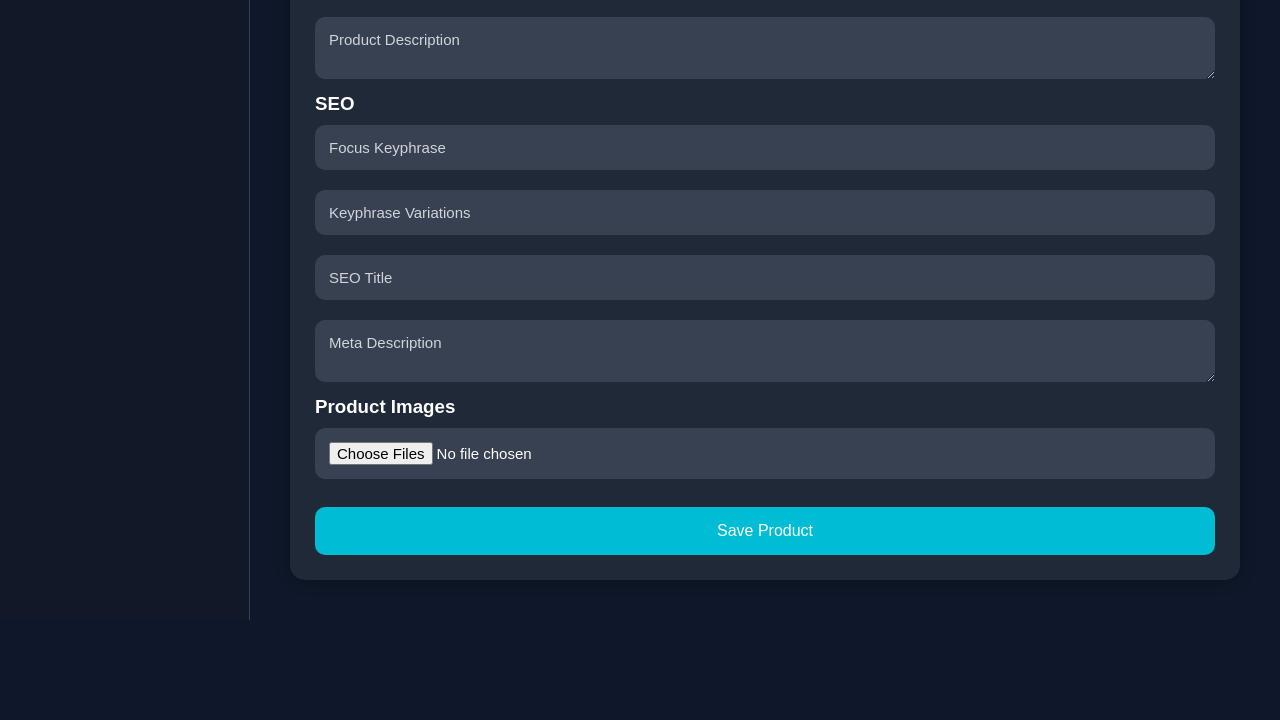
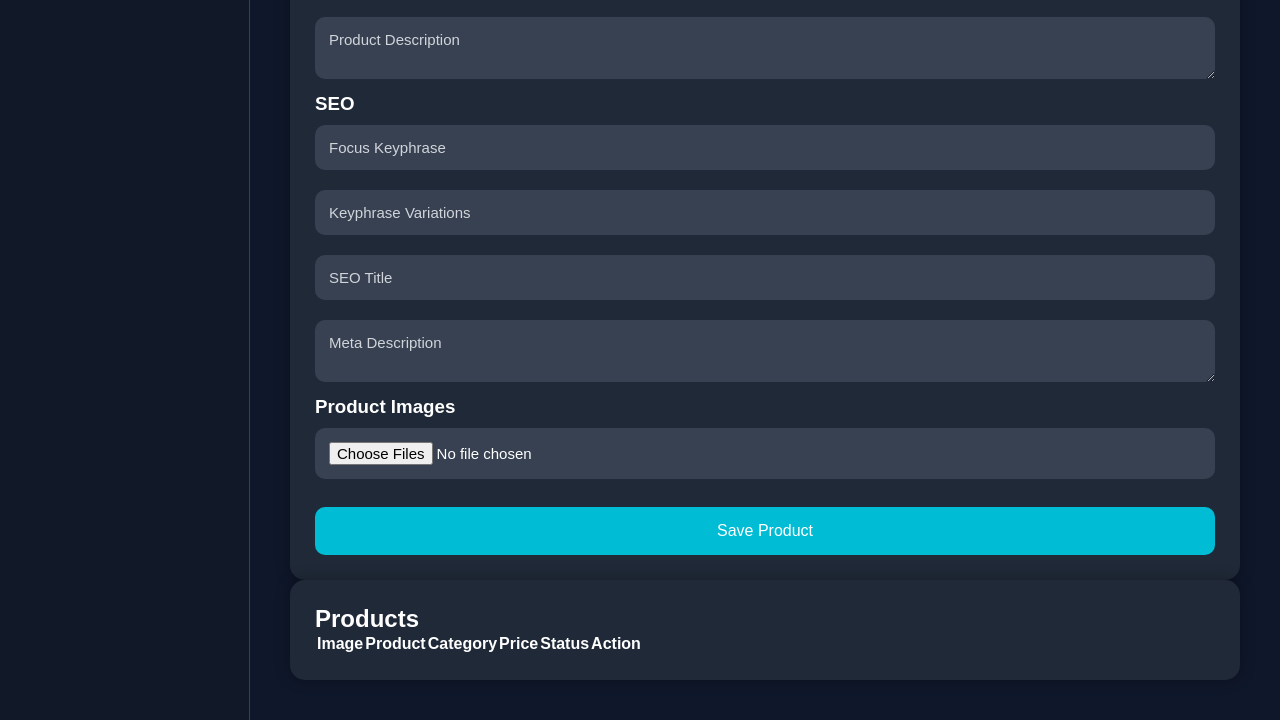
Before and after one commit to gamingproduct/my-store, a plain HTML site: page admin.html in a window 1280 px wide. Shown: the part 442-1162 px from the top of the page. Before the commit the page ends 1062 px from the top, so only its background shows below. Drawn offline with Linux system fonts and the light colour scheme.

Commit message:
Add product table to admin page

```diff
--- a/admin.html
+++ b/admin.html
@@ -91,6 +91,34 @@
             <button id="saveBtn">Save Product</button>
 
         </div>
+        <div class="card">
+
+    <h2>Products</h2>
+
+    <table id="productTable">
+
+        <thead>
+
+            <tr>
+
+                <th>Image</th>
+                <th>Product</th>
+                <th>Category</th>
+                <th>Price</th>
+                <th>Status</th>
+                <th>Action</th>
+
+            </tr>
+
+        </thead>
+
+        <tbody id="productList">
+
+        </tbody>
+
+    </table>
+
+</div>
 
     </main>
 
```
